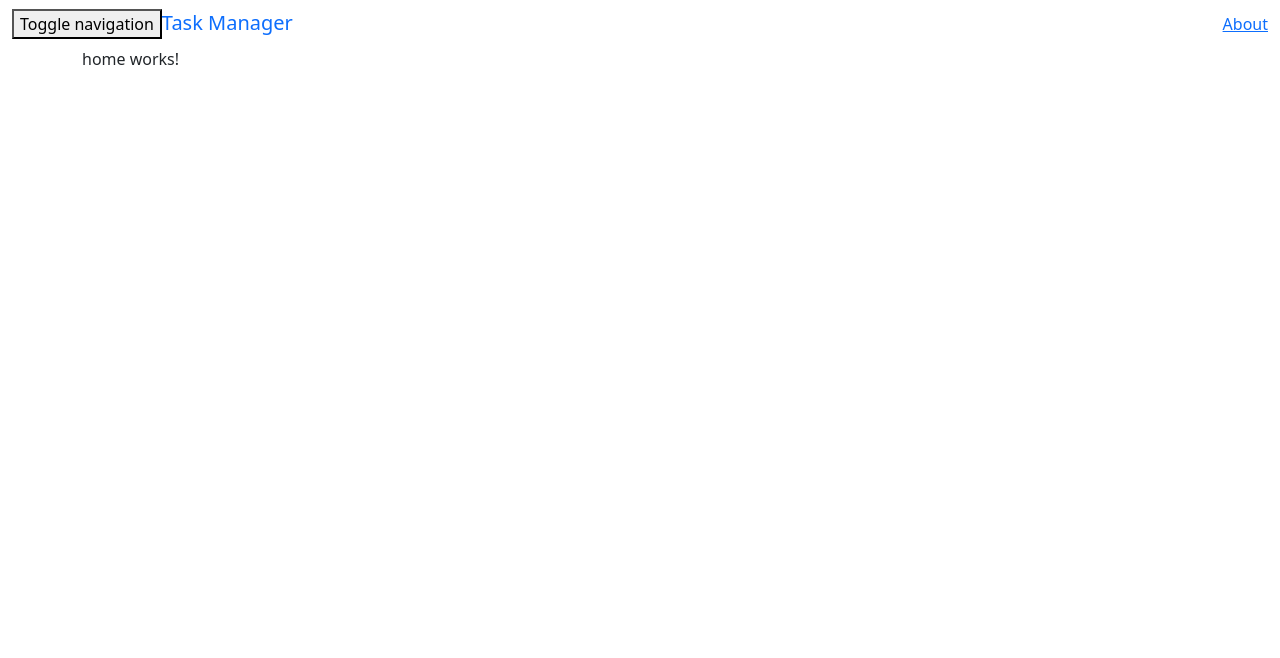
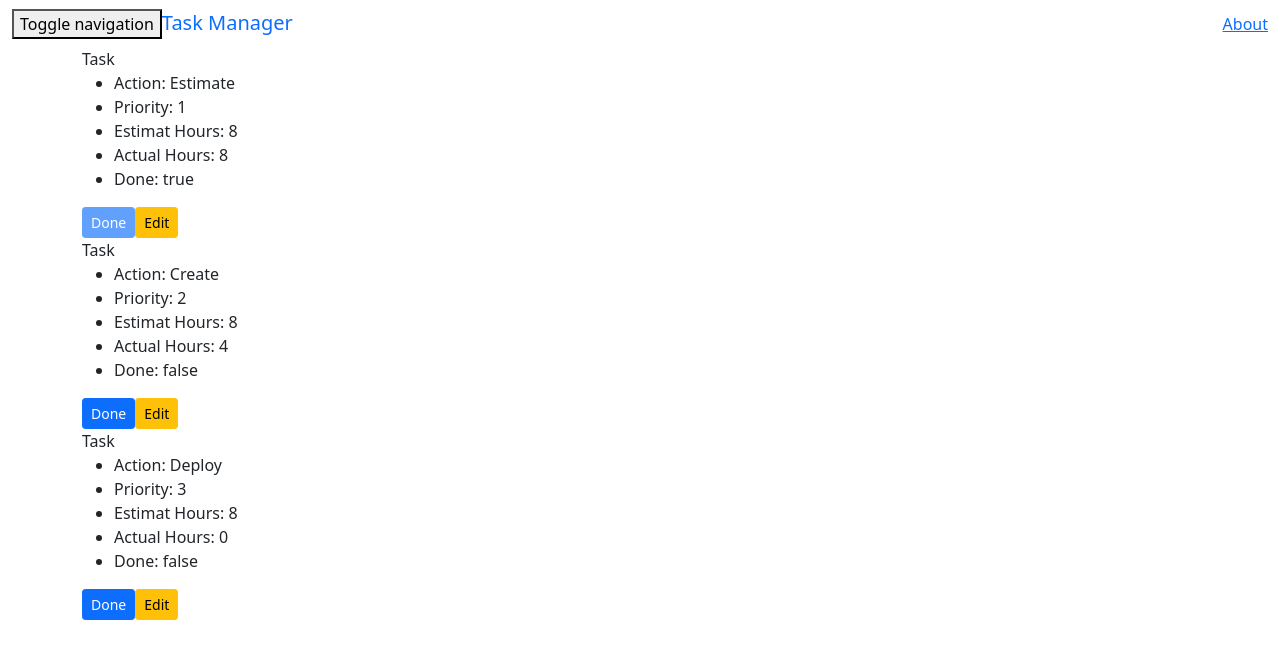
Before and after one commit to dennisshevtsov/angular-sample, an Angular app: page /home in a window 1280 px wide. Shown: the top 658 px of the page. Built offline with nearby package versions, Linux system fonts and the light colour scheme.

Commit message:
task routing

```diff
--- a/src/app/app-routing.module.ts
+++ b/src/app/app-routing.module.ts
@@ -1,13 +1,10 @@
 import { NgModule, } from '@angular/core';
 import { RouterModule, Routes, } from '@angular/router';
 
-import { AboutComponent, HomeComponent, PathNotFoundComponent, } from './layout';
+import { AboutComponent,
+         PathNotFoundComponent, } from './layout';
 
 const routes: Routes = [
-  {
-    path: 'home',
-    component: HomeComponent,
-  },
   {
     path: 'about',
     component: AboutComponent,
--- a/src/app/app.module.ts
+++ b/src/app/app.module.ts
@@ -14,8 +14,8 @@ import { TasksModule } from './tasks/tasks.module';
   imports: [
     BrowserModule,
     LayoutModule,
+    TasksModule,
     AppRoutingModule,
-    TasksModule,
   ],
   providers: [],
   bootstrap: [
--- a/src/app/layout/components/home/home.component.html
+++ /dev/null
@@ -1 +0,0 @@
-<p>home works!</p>
--- a/src/app/layout/components/home/home.component.ts
+++ /dev/null
@@ -1,15 +0,0 @@
-import { Component, OnInit } from '@angular/core';
-
-@Component({
-  selector: 'app-home',
-  templateUrl: './home.component.html',
-  styleUrls: ['./home.component.scss']
-})
-export class HomeComponent implements OnInit {
-
-  constructor() { }
-
-  ngOnInit(): void {
-  }
-
-}
--- a/src/app/layout/components/index.ts
+++ b/src/app/layout/components/index.ts
@@ -1,3 +1,2 @@
 export * from './about/about.component';
-export * from './home/home.component';
 export * from './path-not-found/path-not-found.component';
--- a/src/app/layout/layout.module.ts
+++ b/src/app/layout/layout.module.ts
@@ -2,13 +2,11 @@ import { NgModule, } from '@angular/core';
 import { CommonModule, } from '@angular/common';
 
 import { AboutComponent,
-         HomeComponent,
          PathNotFoundComponent, } from './components';
 
 @NgModule({
   declarations: [
     AboutComponent,
-    HomeComponent,
     PathNotFoundComponent,
   ],
   imports: [
--- a/src/app/tasks/components/task/task.component.ts
+++ b/src/app/tasks/components/task/task.component.ts
@@ -13,7 +13,7 @@ import { TaskModel, } from './../../models/task.model';
   changeDetection: ChangeDetectionStrategy.OnPush
 })
 export class TaskComponent {
-  @Input() public task: TaskModel = new TaskModel();
+  @Input() public task: TaskModel;
 
   @Output() public completeTask: EventEmitter<TaskModel> = new EventEmitter<TaskModel>();
   @Output() public editTask: EventEmitter<TaskModel> = new EventEmitter<TaskModel>();
--- a/src/app/tasks/tasks-routing.module.ts
+++ b/src/app/tasks/tasks-routing.module.ts
@@ -5,7 +5,7 @@ import { TaskListComponent, } from './components';
 
 const routes: Routes = [
   {
-    path: 'task-list',
+    path: 'home',
     component: TaskListComponent,
   },
 ];
```
Also changed, not shown: src/app/layout/components/home/home.component.scss (deleted).
